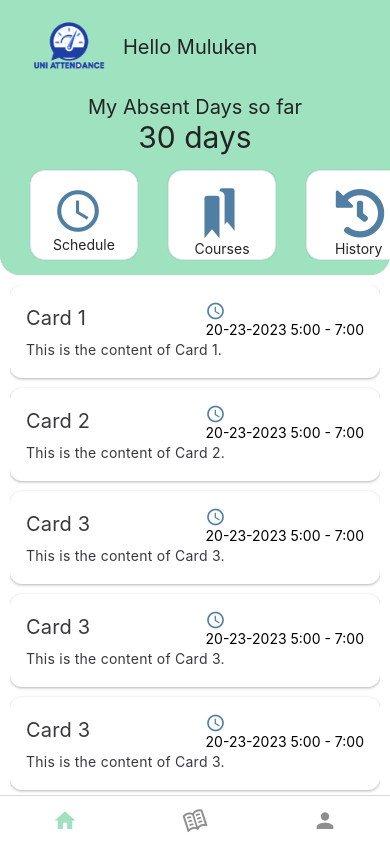
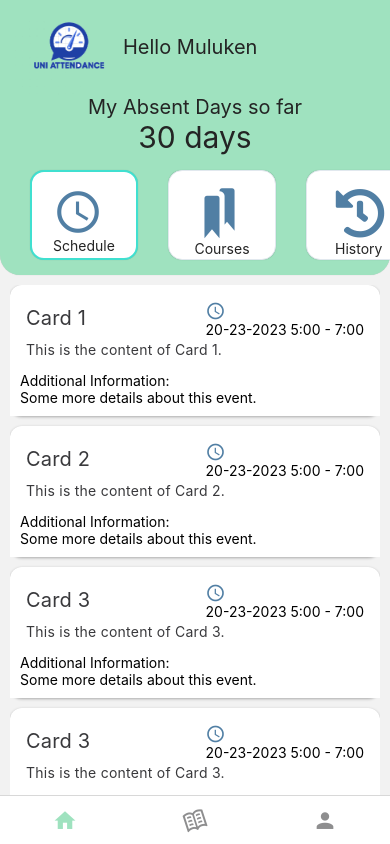
Before and after one commit to mulukenmenberu/codesoft_university_attendance, a React Native app in the folder UniversityAttendanceApp/: screen /Tabs in a window 390 px wide. Built offline with nearby package versions, Linux system fonts and the light colour scheme.

Commit message:
login and registration successfull

```diff
--- a/UniversityAttendanceApp/components/Dashboard.js
+++ b/UniversityAttendanceApp/components/Dashboard.js
@@ -27,7 +27,7 @@ const Dashboard = () => {
         </View>
 
         <View style={{ flexDirection: 'row', justifyContent: 'space-evenly' }}>
-        <Card containerStyle={styles.card}>
+        <Card containerStyle={styles.cardActive}>
                   <MaterialIcons
                     name={"schedule"}
 
@@ -67,7 +67,7 @@ const Dashboard = () => {
 const styles = StyleSheet.create({
   container: {
     flex: 1,
-    backgroundColor: '#fff',
+    // backgroundColor: '#fff',
   },
   gridContainer: {
     flexDirection: 'column',
@@ -79,11 +79,21 @@ const styles = StyleSheet.create({
     justifyContent: 'space-evenly',
     marginBottom: 10,
   },
+  cardActive: {
+    width: '30%',
+    height:90,
+    alignItems: 'center',
+    borderRadius: 14,
+    borderColor: '#40E0D0', // Set the border color to match the background
+    borderWidth: 2, // Remove the border
+
+  },
   card: {
     width: '30%',
     height:90,
     alignItems: 'center',
     borderRadius: 14,
+
   },
   dashboardCard: {
     width: '100%',
--- a/UniversityAttendanceApp/components/DashboardTeacher.js
+++ b/UniversityAttendanceApp/components/DashboardTeacher.js
@@ -1,86 +1,114 @@
 import React from 'react';
-import { View, StyleSheet, ScrollView } from 'react-native';
+import { View, StyleSheet, ScrollView, StatusBar, Image } from 'react-native';
 import { SearchBar, Card, Text, Icon } from 'react-native-elements';
-import FontAwesome5Icon from 'react-native-vector-icons/FontAwesome5';
-import { Table, Row, Rows } from 'react-native-table-component';
-
-const DashboardTeacher = () => {
-  const gridData = [
-    [
-      { title: 'Card 1', icon: 'user' },
-      { title: 'Card 2', icon: 'cog' },
-    ],
-    [
-      { title: 'Card 3', icon: 'chart-pie' },
-      { title: 'Card 4', icon: 'file-alt' },
-    ],
-  ];
-
-  // Sample data for the table
-  const tableHead = ['Header 1', 'Header 2', 'Header 3'];
-  const tableData = [
-    ['Data 1', 'Data 2', 'Data 3'],
-    ['Data 4', 'Data 5', 'Data 6'],
-    ['Data 7', 'Data 8', 'Data 9'],
-  ];
+import FontAwesome5 from 'react-native-vector-icons/FontAwesome5';
+import MaterialIcons from 'react-native-vector-icons/MaterialIcons';
+import Entypo from 'react-native-vector-icons/Entypo';
+import Schedules from './Schedules';
+const Dashboard = () => {
 
   return (
-    <ScrollView contentContainerStyle={styles.container}>
-      <SearchBar placeholder="Search..." lightTheme round />
+    <View style={styles.container}>
+      <StatusBar backgroundColor='#9FE2BF' />
 
-      <View style={styles.gridContainer}>
-        {gridData.map((row, rowIndex) => (
-          <View style={styles.gridRow} key={rowIndex}>
-            {row.map((item, columnIndex) => (
-              <Card key={columnIndex} containerStyle={styles.card}>
-                <Icon
-                  name={item.icon}
-                  type="font-awesome"
-                  size={50}
-                  color="#517fa4"
-                />
-                <Text>{item.title}</Text>
-              </Card>
-            ))}
-          </View>
-        ))}
-      </View>
+      <Card containerStyle={styles.dashboardCard}>
+        <View style={{ flexDirection: 'row', justifyContent: 'flex-start' }}>
+          <Image
+            source={require('../assets/logo.png')} // Replace with the path to your image
+            style={styles.imagelogoMain}
+          />
+          <Text style={{ fontSize: 20, marginTop: 20 }}>Hello Muluken</Text>
+        </View>
 
-      <Card containerStyle={styles.tableCard}>
-        <Table borderStyle={{ borderWidth: 1, borderColor: '#C1C0B9' }}>
-          <Row data={tableHead} style={styles.head} textStyle={styles.headText} />
-          <Rows data={tableData} textStyle={styles.text} />
-        </Table>
+        <View style={{ flexDirection: 'column', justifyContent: 'space-evenly' }}>
+
+          <Text style={{ fontSize: 20, alignSelf:'center' }}>My Absent Days so far</Text>
+          <Text style={{ fontSize: 30, alignSelf:'center' }}>30 days</Text>
+        </View>
+
+        <View style={{ flexDirection: 'row', justifyContent: 'space-evenly' }}>
+        <Card containerStyle={styles.cardActive}>
+                  <MaterialIcons
+                    name={"schedule"}
+
+                    size={50}
+                    color="#517fa4"
+                  />
+                  <Text>{"Schedule"}</Text>
+                </Card>
+
+                <Card  containerStyle={styles.card}>
+                  <Entypo
+                    name={"bookmarks"}
+                    size={50}
+                    color="#517fa4"
+                  />
+                  <Text>{"Courses"}</Text>
+                </Card>
+
+                <Card  containerStyle={styles.card}>
+                  <FontAwesome5
+                    name={"history"}
+                    size={50}
+                    color="#517fa4"
+                  />
+                  <Text>{"History"}</Text>
+                </Card>
+
+        </View>
+
+
       </Card>
-    </ScrollView>
+      <Schedules/>
+    </View>
   );
 };
 
 const styles = StyleSheet.create({
   container: {
-    flexGrow: 1,
-    padding: 10,
+    flex: 1,
+    // backgroundColor: '#fff',
   },
   gridContainer: {
     flexDirection: 'column',
-    justifyContent: 'space-between',
+    justifyContent: 'center', // Center vertically
+    alignItems: 'center', // Center horizontally
   },
   gridRow: {
     flexDirection: 'row',
-    justifyContent: 'space-between',
+    justifyContent: 'space-evenly',
     marginBottom: 10,
   },
+  cardActive: {
+    width: '30%',
+    height:90,
+    alignItems: 'center',
+    borderRadius: 14,
+    borderColor: '#40E0D0', // Set the border color to match the background
+    borderWidth: 2, // Remove the border
+
+  },
   card: {
-    width: '48%',
+    width: '30%',
+    height:90,
     alignItems: 'center',
+    borderRadius: 14,
+
   },
-  tableCard: {
-    marginTop: 20,
-    padding: 10,
+  dashboardCard: {
+    width: '100%',
+    borderBottomLeftRadius: 20,
+    borderBottomRightRadius: 20,
+    backgroundColor: '#9FE2BF',
+    margin: 0,
+    borderWidth: 0, // Remove the border
+    borderColor: '#34495E', // Set the border color to match the background
   },
-  head: { height: 40, backgroundColor: '#f1f8ff' },
-  headText: { margin: 6, fontWeight: 'bold' },
-  text: { margin: 6 },
+  imagelogoMain: {
+    width: "30%", // Set the width of the image
+    height: 80, // Set the height of the image
+    borderRadius: 20
+  },
 });
 
-export default DashboardTeacher;
+export default Dashboard;
--- a/UniversityAttendanceApp/components/Login.js
+++ b/UniversityAttendanceApp/components/Login.js
@@ -1,12 +1,20 @@
-import React, { useState } from 'react';
-import { View, StyleSheet, StatusBar, TouchableOpacity, Image } from 'react-native';
-import { Input, Button, Icon, Text } from 'react-native-elements';
+import React, { useState, useEffect } from 'react';
+import { View, StyleSheet, StatusBar, TouchableOpacity, Image, ActivityIndicator } from 'react-native';
+import { Input, Button, Icon, Text, Overlay } from 'react-native-elements';
 import { Card } from 'react-native-paper';
+import { useSelector, useDispatch } from 'react-redux';
+import { signIn, resetState } from '../redux/reducers/authReducer';
+
 const Login = ({ navigation }) => {
   const [email, setEmail] = useState('');
   const [password, setPassword] = useState('');
   const [emailError, setEmailError] = useState('');
   const [passwordError, setPasswordError] = useState('');
+  const [loading, setLoading] = useState(false);
+  const [showSuccessAlert, setShowSuccessAlert] = useState(false);
+
+  const dispatch = useDispatch();
+  const { userInfo, success, errorMessage } = useSelector((state) => state.user);
 
   const handleLogin = () => {
     setEmailError('');
@@ -20,19 +28,41 @@ const Login = ({ navigation }) => {
     }
 
     if (email && password) {
-      // Perform login logic
-      // You can add your authentication logic here
-      navigation.navigate('Tabs')
+      setLoading(true);
+      const data = {
+        username: email,
+        password: password,
+      };
+      dispatch(signIn(data));
     }
+  };
+
+  useEffect(() => {
+    console.log(userInfo);
+    if (userInfo.success === true) { // Check as a boolean, not a string
+      // Hide loading spinner and show success alert
+      setLoading(false);
+      setTimeout(()=>{
+        navigation.navigate('Dashboard')
+      },1000)
+      setShowSuccessAlert(true);
+    } else if (errorMessage) {
+      // Handle login error, e.g., show an error message
+      setLoading(false);
+
+    }
+}, [userInfo, errorMessage]);
+
+  const handleSuccessAlertClose = () => {
+    // Close the success alert and navigate to the dashboard
+    setShowSuccessAlert(false);
+    // navigation.navigate('DashboardTabs');
   };
 
   return (
     <View style={styles.container}>
-        <StatusBar backgroundColor='#fff' barStyle="dark-content" />
-        <Image
-          source={require('../assets/logo.png')} // Replace with the path to your image
-          style={styles.imagelogoMain}
-        />
+      <StatusBar backgroundColor="#fff" barStyle="dark-content" />
+      <Image source={require('../assets/logo.png')} style={styles.imagelogoMain} />
       <Card style={styles.card}>
         <Input
           placeholder="Email"
@@ -49,14 +79,21 @@ const Login = ({ navigation }) => {
           secureTextEntry
           errorMessage={passwordError}
         />
-        <TouchableOpacity  style = {styles.login} onPress={handleLogin} >
-          <Text style={{fontSize:17, }}>Login</Text>
+        <Button
+          title="Login"
+          onPress={handleLogin}
+          buttonStyle={styles.login}
+          titleStyle={{ fontSize: 17 }}
+          disabled={loading}
+          loading={loading}
+        />
+        <TouchableOpacity style={styles.register} onPress={() => navigation.navigate('Register')}>
+          <Text style={{ fontSize: 17 }}>Register</Text>
         </TouchableOpacity>
-        <TouchableOpacity  style = {styles.register} onPress={()=>navigation.navigate('Register')} >
-          <Text style={{fontSize:17, }}>Register</Text>
-        </TouchableOpacity>
-
       </Card>
+      <Overlay isVisible={showSuccessAlert} onBackdropPress={handleSuccessAlertClose}>
+        <Text>Login Successful!</Text>
+      </Overlay>
     </View>
   );
 };
@@ -66,43 +103,38 @@ const styles = StyleSheet.create({
     flex: 1,
     justifyContent: 'center',
     padding: 20,
-    backgroundColor: '#fff'
+    backgroundColor: '#fff',
   },
 
-  register : {
-    width:"100%",
-    height:40,
-    marginTop:10,
-    backgroundColor:'#fff',
-    borderRadius:10,
-    alignItems:'center',
-    borderWidth:2,
-    justifyContent:'center',
-    borderColor:'#9FE2BF'
-
+  register: {
+    width: '100%',
+    height: 40,
+    marginTop: 10,
+    backgroundColor: '#fff',
+    borderRadius: 10,
+    alignItems: 'center',
+    borderWidth: 2,
+    justifyContent: 'center',
+    borderColor: '#9FE2BF',
   },
-  login : {
-    width:"100%",
-    height:40,
-    marginTop:10,
-    // backgroundColor:'#fff',
-    borderRadius:10,
-    alignItems:'center',
-    // borderWidth:2,
-    justifyContent:'center',
-    backgroundColor:'#9FE2BF'
-
+  login: {
+    width: '100%',
+    height: 40,
+    marginTop: 10,
+    borderRadius: 10,
+    alignItems: 'center',
+    justifyContent: 'center',
+    backgroundColor: '#9FE2BF',
   },
-  card:{
-    borderRadius:15,
-    padding:10,
-    backgroundColor:'#fff'
-
+  card: {
+    borderRadius: 15,
+    padding: 10,
+    backgroundColor: '#fff',
   },
   imagelogoMain: {
-    width: "100%", // Set the width of the image
-    height: 200, // Set the height of the image
-    borderRadius:20
+    width: '100%',
+    height: 200,
+    borderRadius: 20,
   },
 });
 
--- a/UniversityAttendanceApp/components/Schedules.js
+++ b/UniversityAttendanceApp/components/Schedules.js
@@ -1,8 +1,8 @@
-import React from 'react';
-import { View, Text, FlatList, ScrollView } from 'react-native';
+import React, { useState } from 'react';
+import { View, Text, FlatList, ScrollView, TouchableOpacity } from 'react-native';
 import { Card, Title, Paragraph } from 'react-native-paper';
-import Entypo from 'react-native-vector-icons/Entypo';
 import MaterialIcons from 'react-native-vector-icons/MaterialIcons';
+
 
 const sampleData = [
   {
@@ -25,45 +25,34 @@ const sampleData = [
     title: 'Card 3',
     content: 'This is the content of Card 3.',
   },
-  {
-    id: '3',
-    title: 'Card 3',
-    content: 'This is the content of Card 3.',
-  },
-  {
-    id: '3',
-    title: 'Card 3',
-    content: 'This is the content of Card 3.',
-  },
-  {
-    id: '3',
-    title: 'Card 3',
-    content: 'This is the content of Card 3.',
-  },
+
 ];
 
 const Separator = () => <View style={{ height: 10 }} />; // Adjust the height to set the gap size.
 
 const Schedules = () => {
+
+
   const renderItem = ({ item }) => (
-    <Card style={{backgroundColor:'#fff'}}>
-      <Card.Content>
-        <View style={{flexDirection:'row', justifyContent:'space-between'}}>
-        <Title>{item.title}</Title>
-        <View>
-        <MaterialIcons
-                    name={"schedule"}
+    <Card style={{ backgroundColor: '#fff' }}>
 
-                    size={20}
-                    color="#517fa4"
-                  />
-                  <Text>20-23-2023 5:00 - 7:00</Text>
+        <Card.Content>
+          <View style={{ flexDirection: 'row', justifyContent: 'space-between' }}>
+            <Title>{item.title}</Title>
+            <View>
+              <MaterialIcons name={"schedule"} size={20} color="#517fa4" />
+              <Text>20-23-2023 5:00 - 7:00</Text>
+            </View>
+          </View>
+          <Paragraph>{item.content}</Paragraph>
+        </Card.Content>
+
+        <View style={{ padding: 10, backgroundColor: '#fff' }}>
+          {/* Additional information to show when expanded */}
+          <Text>Additional Information:</Text>
+          <Text>Some more details about this event.</Text>
         </View>
 
-        </View>
-
-        <Paragraph>{item.content}</Paragraph>
-      </Card.Content>
     </Card>
   );
 
--- a/UniversityAttendanceApp/redux/reducers/authReducer.js
+++ b/UniversityAttendanceApp/redux/reducers/authReducer.js
@@ -3,7 +3,6 @@ import { baseURL } from "../../config/baseApi";
 
 //user registration
 export const signUp = createAsyncThunk('signup', async(user)=>{
-    console.log(" user d", user)
     const response = await baseURL.post('users',user)
     const { data, headers } = response;
     return { responseData: data, authorization: headers.authorization };
@@ -11,12 +10,13 @@ export const signUp = createAsyncThunk('signup', async(user)=>{
 
 export const signIn = createAsyncThunk('SignIn', async(data)=>{
     try{
-    const response = await baseURL.post('login',data)
+    const response = await baseURL.post('users/auth',data)
+
     const { data: responseData, headers } = response;
+
     return { responseData, authorization: headers.authorization };
 } catch (error) {
     // handle error
-    console.error(error);
     throw error; // re-throw error to let the rejected action be dispatched
 }
 });
```
Also changed, not shown: UniversityAttendanceApp/components/Register.js (+42 -8 lines), 2 other files (tests, documents, lock files or other folders).
